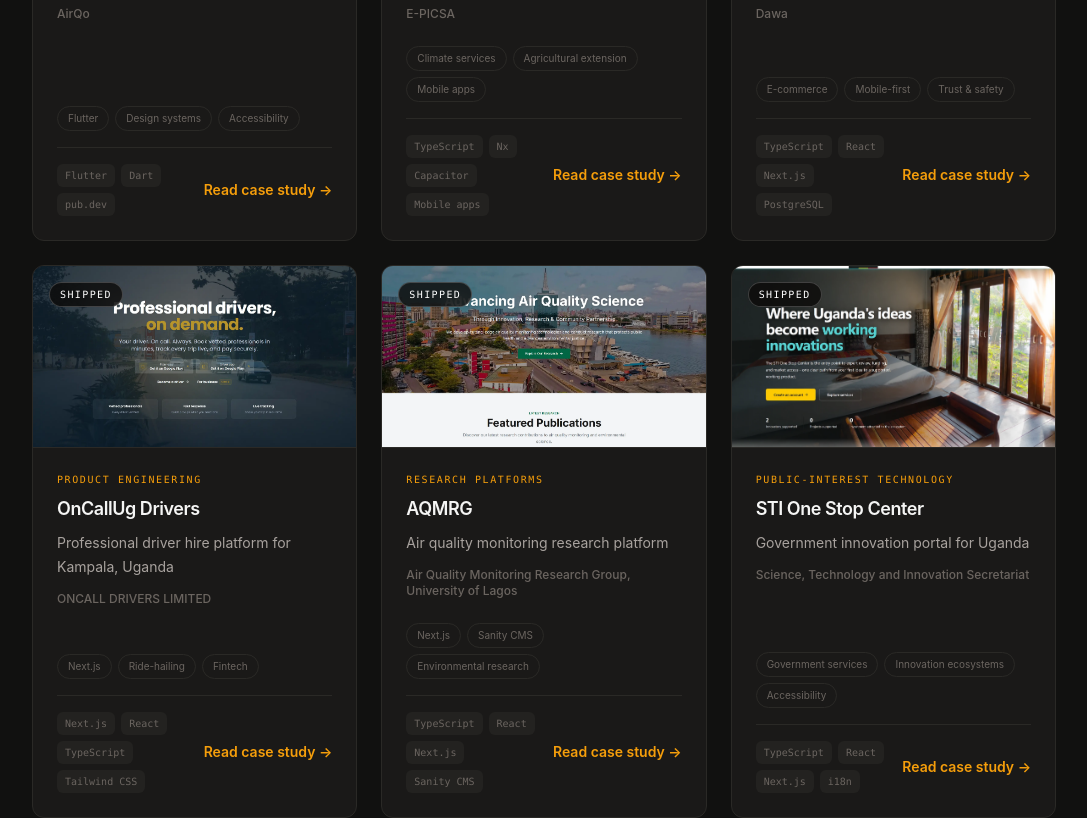
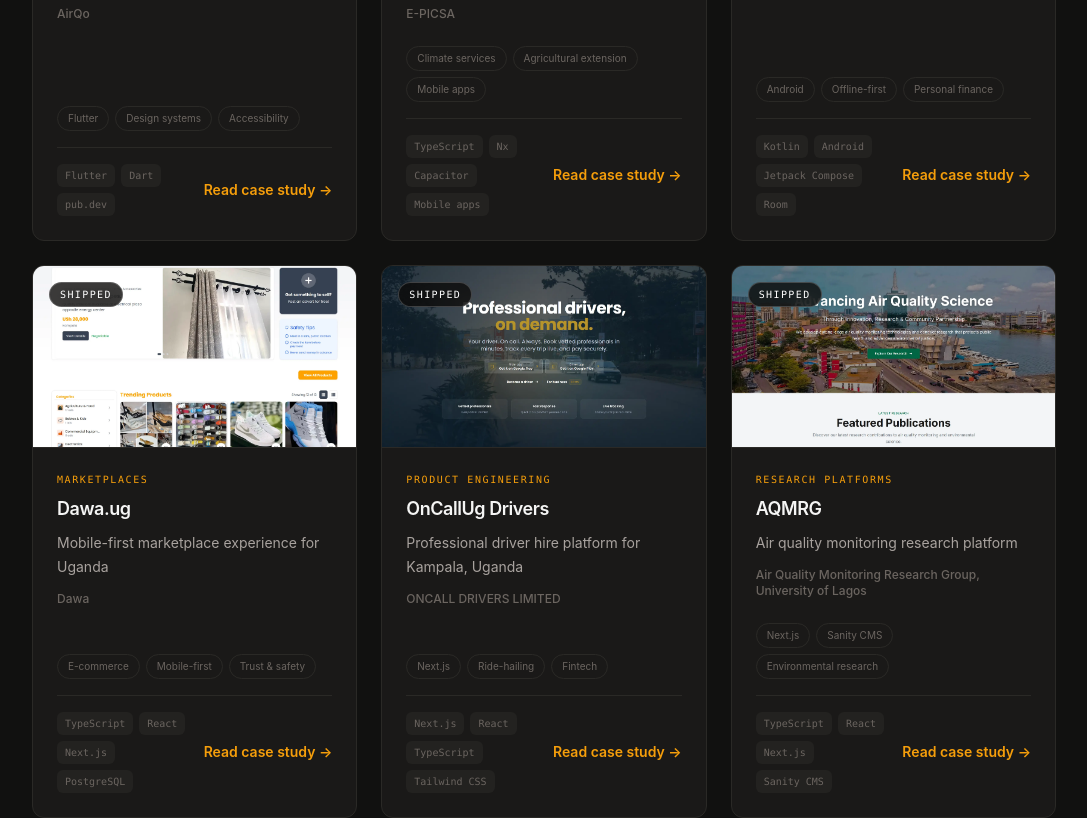
Before and after one commit to OchiengPaul442/port-folio-site, a Next.js app: page /work in a window 1280 px wide. Shown: the part 1500-2318 px from the top of the page, without its empty margins (96-1183 px from the left). Built offline with nearby package versions, Linux system fonts and the light colour scheme; no server answers.

Commit message:
feat: add Mizani project details and update project counts in README

```diff
--- /dev/null
+++ b/content/projects/mizani.json
@@ -0,0 +1,19 @@
+{
+  "slug": "mizani",
+  "title": "Mizani",
+  "subtitle": "Offline-first Android budgeting for everyday money",
+  "description": "Mizani is a native Android app for tracking income, expenses, transfers, refunds, and balances across cash, mobile money, and bank wallets. It helps people understand day-to-day cash flow and multi-currency activity while keeping the ledger on the device.",
+  "problem": "Keeping a useful view of personal finances is hard when money is spread across cash, mobile money, bank accounts, and different currencies. A tracking app also needs to work through unreliable connectivity without asking people to trust a cloud account with sensitive records.",
+  "role": "I built Mizani as a native Android personal finance app, shaping its core flows from onboarding and transaction entry to wallet management, insights, local security, and data export.",
+  "approach": "Developed in Kotlin with Jetpack Compose and a local Room database protected with SQLCipher. The app works without an account or continuous internet access; currency reference rates are fetched only when requested. I added country presets, support for cash, mobile money, and bank wallets, income, expenses, transfers, refunds and adjustments, plus cash-flow insights, CSV and Excel exports, passphrase-encrypted backups, and optional PIN or biometric access.",
+  "hardestDecision": "The core challenge was adding useful currency and recovery features while keeping the ledger private and usable offline. I kept rates as optional, dated reference data and built encrypted backups for moving or restoring records, without introducing account or sync dependencies.",
+  "status": "shipped",
+  "outcome": "Released as Mizani 1.0.0 for Android, with offline transaction and wallet tracking, multi-currency entry, cash-flow insights, exports, and protected backups. The app includes regional setup for Uganda, Kenya, Tanzania, Rwanda, Nigeria, Ghana, and South Africa.",
+  "whatIdChange": "I would extend the insights with opt-in budget targets and recurring transactions while preserving local-first storage and clear export and backup controls.",
+  "stack": ["Kotlin", "Android", "Jetpack Compose", "Room", "SQLCipher"],
+  "repo": "https://github.com/OchiengPaul442/Mizani",
+  "liveUrl": null,
+  "image": "/images/mizani.svg",
+  "featured": true,
+  "order": 18
+}
--- a/src/app/globals.css
+++ b/src/app/globals.css
@@ -224,65 +224,91 @@
 }
 
 /* ============================================
-   CUSTOM CURSOR: Dot + Ring Follower
+   CUSTOM CURSOR: Large orange arrow
    ============================================ */
 .has-custom-cursor,
 .has-custom-cursor * {
   cursor: none !important;
 }
 
-.cursor-dot {
+.has-custom-cursor.cursor-uses-native,
+.has-custom-cursor.cursor-uses-native * {
+  cursor: auto !important;
+}
+
+.has-custom-cursor.cursor-uses-native input:not([type='button']):not([type='submit']):not([type='checkbox']):not([type='radio']),
+.has-custom-cursor.cursor-uses-native textarea,
+.has-custom-cursor.cursor-uses-native [contenteditable='true'],
+.has-custom-cursor.cursor-uses-native [role='textbox'] {
+  cursor: text !important;
+}
+
+.cursor-arrow {
   position: fixed;
   top: 0;
   left: 0;
-  width: 8px;
-  height: 8px;
-  background: var(--color-accent);
-  border-radius: 50%;
+  width: 26px;
+  height: 34px;
   pointer-events: none;
-  z-index: 99999;
+  z-index: 999999;
+  opacity: 0;
   will-change: transform;
-  transition: width 0.2s cubic-bezier(0.4, 0, 0.2, 1), height 0.2s cubic-bezier(0.4, 0, 0.2, 1), background 0.2s ease;
+  transition: opacity 80ms linear;
 }
 
-.cursor-ring {
-  position: fixed;
+.cursor-arrow svg {
+  display: block;
+  width: 24px;
+  height: 31px;
+  overflow: visible;
+  filter: drop-shadow(0 1px 1px rgb(0 0 0 / 25%));
+  transform-origin: 2px 2px;
+  transition: transform 100ms ease-out;
+}
+
+.cursor-arrow .cursor-hand-icon {
+  position: absolute;
   top: 0;
   left: 0;
-  width: 40px;
-  height: 40px;
-  border: 2px solid color-mix(in srgb, var(--color-accent) 70%, transparent);
-  border-radius: 50%;
-  pointer-events: none;
-  z-index: 99998;
-  will-change: transform;
-  transition: width 0.3s cubic-bezier(0.4, 0, 0.2, 1), height 0.3s cubic-bezier(0.4, 0, 0.2, 1), border-color 0.3s ease, border-width 0.2s ease;
+  display: none;
+  width: 26px;
+  height: 33px;
+  transform: translate(-8px, -2px);
+  transform-origin: 8px 2px;
 }
 
-/* Click state */
-.cursor-ring--click {
-  width: 28px !important;
-  height: 28px !important;
-  border-width: 2.5px;
-  border-color: var(--color-accent);
+.cursor-arrow path {
+  fill: var(--color-accent);
+  stroke: var(--color-bg-primary);
+  stroke-width: 1.5;
+  stroke-linejoin: round;
 }
 
-/* Hover states: ring expands on interactive elements */
-a:hover ~ .cursor-ring,
-button:hover ~ .cursor-ring,
-[role="link"]:hover ~ .cursor-ring {
-  width: 56px;
-  height: 56px;
-  border-color: var(--color-accent);
-  border-width: 2px;
+.cursor-is-clicking .cursor-arrow svg {
+  transform: scale(0.9);
 }
 
-/* Active hover: dot scales on interactive elements */
-a:hover ~ .cursor-dot,
-button:hover ~ .cursor-dot,
-[role="link"]:hover ~ .cursor-dot {
-  width: 6px;
-  height: 6px;
+.cursor-is-pointer .cursor-arrow-icon {
+  display: none;
+}
+
+.cursor-is-pointer .cursor-arrow .cursor-hand-icon {
+  display: block;
+}
+
+.cursor-is-clicking .cursor-arrow .cursor-hand-icon {
+  transform: translate(-8px, -2px) scale(0.9);
+}
+
+.cursor-uses-native .cursor-arrow {
+  opacity: 0 !important;
+}
+
+@media (prefers-reduced-motion: reduce) {
+  .cursor-arrow,
+  .cursor-arrow svg {
+    transition: none;
+  }
 }
 
 .hero-accent-line {
--- a/src/app/work/page.tsx
+++ b/src/app/work/page.tsx
@@ -10,7 +10,7 @@
 export const metadata: Metadata = {
   title: 'Software Projects and Case Studies | Paul Ochieng',
   description:
-    'Selected software projects and case studies by Paul Ochieng Levi, including AirQo, AirQo Nexus, AirQo open-source packages, PICSA Apps, Dawa, OnCallUg, AQMRG, STI, Builld, and Coinz.',
+    'Selected software projects and case studies by Paul Ochieng Levi, including AirQo, AirQo Nexus, AirQo open-source packages, PICSA Apps, Mizani, Dawa, OnCallUg, AQMRG, STI, Builld, and Coinz.',
   openGraph: {
     locale: 'en_UG',
     title: 'Software Projects and Case Studies | Paul Ochieng',
--- a/src/lib/projects.ts
+++ b/src/lib/projects.ts
@@ -36,6 +36,7 @@
   coinz: { category: 'Fintech & commerce', tags: ['Loyalty', 'Merchant tools', 'Real-time systems'] },
   'dawa-ug': { category: 'Marketplaces', tags: ['E-commerce', 'Mobile-first', 'Trust & safety'] },
   ledgerbloom: { category: 'SaaS products', tags: ['Invoicing', 'Payments', 'Small business tools'] },
+  mizani: { category: 'Mobile applications', tags: ['Android', 'Offline-first', 'Personal finance'] },
   nexcode: { category: 'Developer tools', tags: ['VS Code', 'Multi-agent AI', 'Local-first software'] },
   'nexus-airqo': { category: 'Data platforms', tags: ['Data visualization', 'Maps', 'Environmental data'] },
   'pdf-viewer': { category: 'Productivity tools', tags: ['PDF editing', 'Canvas UX', 'Browser-native apps'] },
@@ -58,6 +59,7 @@
   'airqo-npm-packages',
   'airqo-icons-flutter',
   'picsa-app',
+  'mizani',
   'dawa-ug',
   'oncallug-drivers',
   'aqmrg',
--- a/src/lib/sitemap-utils.ts
+++ b/src/lib/sitemap-utils.ts
@@ -14,6 +14,7 @@
   'coinz',
   'dawa-ug',
   'ledgerbloom',
+  'mizani',
   'nexcode',
   'nexus-airqo',
   'oncallug-drivers',
```
Also changed, not shown: src/components/CustomCursor.tsx (+70 -55 lines), public/images/mizani.svg (added), 1 other file (tests, documents, lock files or other folders).
